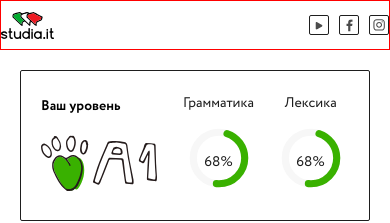
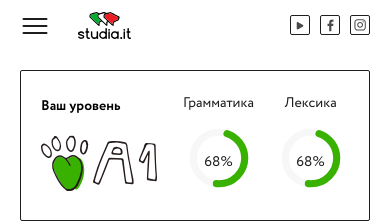
Before and after one commit to City7g/vue-italian, a Vue app: page /home in a window 390 px wide. Shown: the top 223 px of the page. Built offline with nearby package versions, Linux system fonts and the light colour scheme.

Commit message:
Add many features

```diff
--- a/src/assets/scss/_theme.scss
+++ b/src/assets/scss/_theme.scss
@@ -1,10 +1,13 @@
 section,
-header,
 footer,
 .standart-head,
 .presentation-slider,
 .student-aside {
   transition: $transition-theme background-color ease;
+}
+
+header {
+  transition: $transition-theme background-color ease, 0.3s box-shadow ease;
 }
 
 h1,
--- a/src/components/Forms/Register.vue
+++ b/src/components/Forms/Register.vue
@@ -73,6 +73,10 @@ export default {
   background-color: $white;
   overflow: auto;
   scrollbar-width: none;
+
+  @media (max-width: 1499px) {
+    padding: 80px 65px 40px;
+  }
 
   @media (max-width: 768px) {
     width: 350px;
--- a/src/components/MainHeader.vue
+++ b/src/components/MainHeader.vue
@@ -1,5 +1,8 @@
 <template>
-  <header class="header" :class="{ 'header--shadow': isHeaderShadow }">
+  <header
+    class="header"
+    :class="{ 'header--shadow': isHeaderShadow }"
+  >
     <div class="container">
       <MainLogo class="header-logo" />
 
@@ -40,15 +43,7 @@
         <button class="small-btn" @click="changeTheme">Тема</button>
       </div>
 
-      <button
-        class="header-hamburger"
-        :class="{ active: isOpenMenu }"
-        @click="isOpenMenu = !isOpenMenu"
-      >
-        <span></span>
-        <span></span>
-        <span></span>
-      </button>
+      <MenuHamburger v-model:active="isOpenMenu" class="header-hamburger" />
     </div>
   </header>
 </template>
@@ -56,10 +51,11 @@
 <script>
 import { mapActions } from "vuex";
 import MainLogo from "@/components/MainLogo.vue";
+import MenuHamburger from "@/components/MenuHamburger.vue";
 
 export default {
   name: "MainHeader",
-  components: { MainLogo },
+  components: { MainLogo, MenuHamburger },
   data() {
     return {
       isHeaderShadow: false,
@@ -116,13 +112,13 @@ export default {
           .after(document.querySelector(".header-social"));
       }
     },
-    addHeaderShadow() {
-      if (window.pageYOffset > 100) {
-        this.isHeaderShadow = true;
-      } else {
-        this.isHeaderShadow = false;
-      }
-    },
+    // addHeaderShadow() {
+    //   if (window.pageYOffset > 100) {
+    //     this.isHeaderShadow = true;
+    //   } else {
+    //     this.isHeaderShadow = false;
+    //   }
+    // },
     changeTheme() {
       if (this.isLightTheme) {
         document.body.style.setProperty("--main-text", "#fff");
@@ -141,11 +137,11 @@ export default {
   mounted() {
     this.addSocialToMenu();
     window.addEventListener("resize", this.addSocialToMenu);
-    window.addEventListener("scroll", this.addHeaderShadow);
+    // window.addEventListener("scroll", this.addHeaderShadow);
   },
   beforeUnmount() {
     window.removeEventListener("resize", this.addSocialToMenu);
-    window.removeEventListener("scroll", this.addHeaderShadow);
+    // window.removeEventListener("scroll", this.addHeaderShadow);
   },
 };
 </script>
@@ -289,6 +285,10 @@ export default {
 
   &__button ~ &__button {
     margin-left: 10px;
+
+    @media (max-width: 1199px) {
+      margin-left: 5px;
+    }
   }
 
   &__button {
@@ -331,17 +331,7 @@ export default {
 }
 
 .header-hamburger {
-  position: relative;
-  z-index: 11;
-  display: none;
-  height: 30px;
-  width: 30px;
-
   margin-left: 28px;
-
-  @media (max-width: 992px) {
-    display: block;
-  }
 
   @media (max-width: 768px) {
     margin-left: 18px;
@@ -350,48 +340,5 @@ export default {
   @media (max-width: 349px) {
     margin-left: 8px;
   }
-
-  cursor: pointer;
-
-  & span {
-    display: block;
-
-    position: absolute;
-    top: 50%;
-    left: 50%;
-
-    width: 25px;
-    height: 2px;
-
-    background-color: $grey-text;
-    border-radius: $border;
-    transition: $transition;
-
-    &:first-child {
-      transform: translate(-50%, -7px);
-    }
-
-    &:nth-child(2) {
-      transform: translateX(-50%);
-    }
-
-    &:last-child {
-      transform: translate(-50%, 7px);
-    }
-  }
-
-  &.active {
-    & span:first-child {
-      transform: translate(-50%, 0) rotate(45deg);
-    }
-
-    & span:nth-child(2) {
-      opacity: 0;
-    }
-
-    & span:last-child {
-      transform: translate(-50%, 0) rotate(-45deg);
-    }
-  }
 }
 </style>
--- /dev/null
+++ b/src/components/MenuHamburger.vue
@@ -0,0 +1,78 @@
+<template>
+  <button
+    class="menu-hamburger"
+    :class="{ active: active }"
+    @click="$emit('update:active', !active)"
+  >
+    <span></span>
+    <span></span>
+    <span></span>
+  </button>
+</template>
+
+<script>
+export default {
+  name: "MenuHamburger",
+  props: {
+    active: Boolean,
+  },
+  emits: ["update:active"],
+};
+</script>
+
+<style lang="scss">
+.menu-hamburger {
+  position: relative;
+  z-index: 11;
+  display: none;
+  height: 30px;
+  width: 30px;
+
+  @media (max-width: 991px) {
+    display: block;
+  }
+
+  cursor: pointer;
+
+  & span {
+    display: block;
+
+    position: absolute;
+    top: 50%;
+    left: 50%;
+
+    width: 25px;
+    height: 2px;
+
+    background-color: $grey-text;
+    border-radius: $border;
+    transition: $transition;
+
+    &:first-child {
+      transform: translate(-50%, -7px);
+    }
+
+    &:nth-child(2) {
+      transform: translateX(-50%);
+    }
+
+    &:last-child {
+      transform: translate(-50%, 7px);
+    }
+  }
+
+  &.active {
+    & span:first-child {
+      transform: translate(-50%, 0) rotate(45deg);
+    }
+
+    & span:nth-child(2) {
+      opacity: 0;
+    }
+
+    & span:last-child {
+      transform: translate(-50%, 0) rotate(-45deg);
+    }
+  }
+}
+</style>
--- a/src/components/Sections/InfoSection.vue
+++ b/src/components/Sections/InfoSection.vue
@@ -39,7 +39,14 @@ import CatNearTheBoard from "@/assets/images/cat-near-the-board.svg?inline";
 
 export default {
   name: "InfoSection",
-  components: { HomeFirst, HomeWe, HomeNext, AboutSchool, Computer, CatNearTheBoard },
+  components: {
+    HomeFirst,
+    HomeWe,
+    HomeNext,
+    AboutSchool,
+    Computer,
+    CatNearTheBoard,
+  },
   props: {
     title: {
       type: String,
@@ -96,6 +103,8 @@ export default {
   }
 
   &__img {
+    text-align: center;
+
     &--first {
       order: -1;
     }
--- a/src/components/StudentSidebar.vue
+++ b/src/components/StudentSidebar.vue
@@ -1,5 +1,13 @@
 <template>
-  <div class="student-aside">
+  <div
+    class="student-aside"
+    :class="{ 'student-aside--shadow': isStudentSidebarShadow }"
+  >
+    <MenuHamburger
+      v-model:active="isOpenMenu"
+      class="student-aside-hamburger"
+    />
+
     <MainLogo class="student-aside-logo" />
 
     <div class="student-aside-social">
@@ -47,7 +55,7 @@
       </button>
     </div>
 
-    <ul class="student-aside-nav">
+    <ul class="student-aside-nav" :class="{ active: isOpenMenu }">
       <li
         v-for="item in navList"
         :key="item.name"
@@ -86,12 +94,15 @@
 </template>
 
 <script>
+import MenuHamburger from "@/components/MenuHamburger.vue";
 import MainLogo from "@/components/MainLogo.vue";
 
 export default {
-  components: { MainLogo },
+  components: { MenuHamburger, MainLogo },
   data() {
     return {
+      isStudentSidebarShadow: false,
+      isOpenMenu: false,
       userNotification: false,
       navList: [
         {
@@ -133,6 +144,30 @@ export default {
       ],
     };
   },
+  methods: {
+    addHeaderShadow() {
+      if (window.pageYOffset > 100) {
+        this.isStudentSidebarShadow = true;
+      } else {
+        this.isStudentSidebarShadow = false;
+      }
+    },
+  },
+  watch: {
+    isOpenMenu(old) {
+      if(old) {
+        document.body.style.overflow = 'hidden';
+      } else {
+        document.body.style.overflow = 'auto';
+      }
+    }
+  },
+  mounted() {
+    window.addEventListener("scroll", this.addHeaderShadow);
+  },
+  beforeUnmount() {
+    window.removeEventListener("scroll", this.addHeaderShadow);
+  },
 };
 </script>
 
@@ -148,10 +183,11 @@ export default {
   gap: 60px 20px;
 
   height: 100vh;
-  padding: 20px 28px 30px 120px;
+  padding: 20px 30px 30px 150px;
   overflow: auto;
 
   background-color: $white;
+  border-right: 1px solid $black;
 
   scrollbar-width: none;
 
@@ -159,14 +195,34 @@ export default {
     grid-column: 1 / -1;
   }
 
+  @media (max-width: 1649px) {
+    padding-left: 120px;
+  }
+
+  @media (max-width: 1199px) {
+    gap: 30px 20px;
+
+    padding-left: 60px;
+    padding-right: 20px;
+  }
+
   @media (max-width: 991px) {
     display: flex;
     justify-content: space-between;
     align-items: center;
+    gap: 0;
 
+    width: 100%;
+    max-width: 900px;
     height: 50px;
-    border: 1px solid red;
-    padding: 0;
+    padding: 0 20px;
+    margin: 0 auto;
+
+    border-right: none;
+
+    &--shadow {
+      box-shadow: 0 0 10px rgba(0, 0, 0, 0.1);
+    }
   }
 }
 
@@ -264,7 +320,24 @@ export default {
 
 .student-aside-nav {
   @media (max-width: 991px) {
-    display: none;
+    position: fixed;
+    top: 0;
+    left: 0;
+    bottom: 0;
+
+    width: 100%;
+    max-width: 300px;
+    padding: 50px 40px 20px;
+    transform: scaleX(0);
+    transition: 0.3s transform ease, $transition-theme background-color ease;
+    transform-origin: left;
+    z-index: 10;
+
+    background-color: $white;
+
+    &.active {
+      transform: scaleX(1);
+    }
   }
 
   &__item {
@@ -272,6 +345,10 @@ export default {
 
     &--special {
       margin: 65px 0;
+
+      @media (max-width: 1199px) {
+        margin: 35px 0;
+      }
     }
   }
 
@@ -305,9 +382,18 @@ export default {
 
   &__special {
     position: absolute;
-    left: -120px;
+    left: -150px;
     top: 50%;
     transform: translateY(-50%);
+
+    @media (max-width: 1649px) {
+      left: -120px;
+    }
+
+    @media (max-width: 1149px) {
+      width: 80px;
+      left: -60px;
+    }
   }
 
   &__text {
@@ -325,4 +411,12 @@ export default {
     }
   }
 }
+
+.student-aside-hamburger {
+  margin-right: 28px;
+
+  @media (max-width: 319px) {
+    margin-right: 18px;
+  }
+}
 </style>
--- a/src/layout/StudentLayout.vue
+++ b/src/layout/StudentLayout.vue
@@ -21,10 +21,17 @@ export default {
 <style lang="scss">
 .layout-main {
   display: grid;
-  grid-template-columns: 400px 1fr;
-  justify-content: center;
+  grid-template-columns: 500px 1fr;
 
   min-height: 100vh;
+
+  @media (max-width: 1649px) {
+    grid-template-columns: 400px 1fr;
+  }
+
+  @media (max-width: 1199px) {
+    grid-template-columns: 300px 1fr;
+  }
 
   @media (max-width: 991px) {
     grid-template-columns: 1fr;
--- a/src/main.js
+++ b/src/main.js
@@ -4,6 +4,28 @@ import './registerServiceWorker'
 import router from './router'
 import store from './store'
 
-import '@/assets/scss/main.scss'
+// import '@/assets/scss/main.scss'
 
-createApp(App).use(store).use(router).mount('#app')
+const app = createApp(App)
+  .use(store)
+  .use(router)
+
+// const addBottomShadow = el => {
+//   console.log(el)
+//   if (window.pageYOffset > 100) {
+//     el.classList.add('header--shadow')
+//   } else {
+//     el.classList.remove('header--shadow')
+//   }
+// }
+
+// app.directive('add-shadow', {
+//   mounted(el) {
+//     window.addEventListener('scroll', addBottomShadow(el))
+//   },
+//   beforeUnmount(el) {
+//     window.removeEventListener('scroll', addBottomShadow(el))
+//   },
+// })
+
+app.mount('#app')
--- a/src/views/Student/Home.vue
+++ b/src/views/Student/Home.vue
@@ -86,7 +86,15 @@ export default {
   padding: 20px;
 
   max-width: 900px;
-  margin: 0 auto;
+  margin: 0 auto 0 140px;
+
+  @media (max-width: 1899px) {
+    margin: 0 auto 0 80px;
+  }
+
+  @media (max-width: 1440px) {
+    margin: 0 auto;
+  }
 }
 
 .info-bar {
@@ -165,6 +173,11 @@ export default {
 
     @media (max-width: 768px) {
       grid-template-columns: repeat(2, 1fr);
+      gap: 20px;
+    }
+
+    @media (max-width: 320px) {
+      grid-template-columns: 1fr;
       gap: 20px;
     }
   }
```
Also changed, not shown: src/components/Forms/Login.vue (+104 -100 lines).
